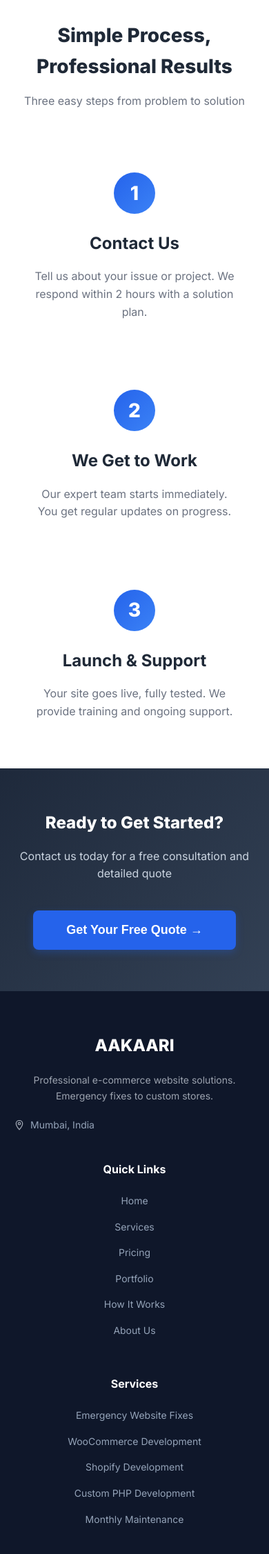
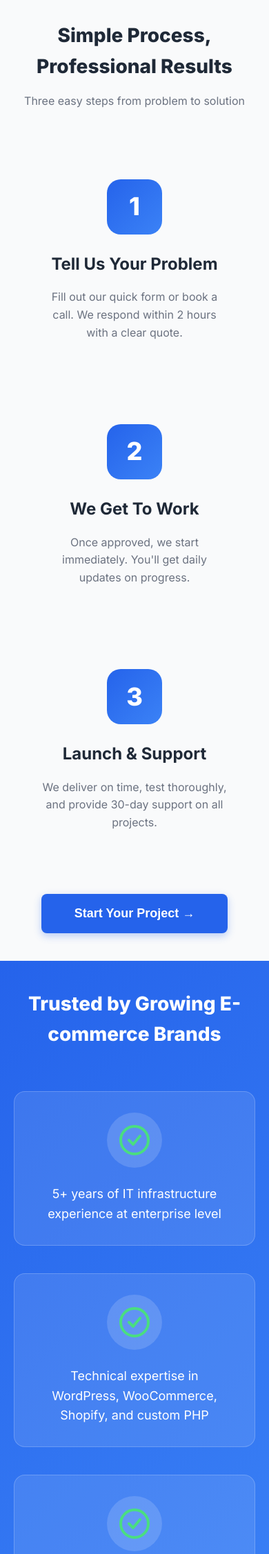
Before and after one commit to thelegendsroleplay/aakaarnew, a PHP site: page / in a window 390 px wide; the page is wider, and only the part inside the window is pictured. Shown: the part 4231-6484 px from the top of that part at 69% size. Run offline with PHP 8.4, Linux system fonts and the light colour scheme.

Commit message:
Add second part of homepage design with new sections
New sections added:
- Updated Process Section with rounded number badges
  - Tell Us Your Problem, We Get To Work, Launch & Support
  - "Start Your Project" button below process steps

- Trust Section with blue gradient background
  - "Trusted by Growing E-commerce Brands" heading
  - 3 cards with green check icons showcasing expertise
  - 5+ years experience, technical expertise, e-commerce understanding

- Final CTA Section with dark gradient
  - "Ready to Fix Your Website or Build Something Amazing?"
  - Two prominent CTA buttons side by side:
    * Emergency Help Needed (red) - Get a response in 2 hours
    * Plan a New Project (green) - Free 15-minute consultation

Styling updates:
- New rounded square number badges (80x80px with border-radius: 20px)
- Blue gradient background for trust section with transparent card overlays
- Dark gradient background for final CTA section
- Large red and green CTA buttons with two-line text
- Full responsive design for all new sections
- Proper hover effects and transitions throughout

Both home page parts now complete and fully responsive.

```diff
--- a/index.html
+++ b/index.html
@@ -185,39 +185,92 @@
     </section>
 
     <!-- Process Section -->
-    <section class="process-section">
+    <section class="process-section-home">
         <div class="container">
             <h2 class="section-title-center">Simple Process, Professional Results</h2>
             <p class="section-desc-center">Three easy steps from problem to solution</p>
 
             <div class="process-steps-grid">
-                <div class="process-card">
-                    <div class="process-number">1</div>
-                    <h3>Contact Us</h3>
-                    <p>Tell us about your issue or project. We respond within 2 hours with a solution plan.</p>
+                <div class="process-card-home">
+                    <div class="process-number-home">1</div>
+                    <h3>Tell Us Your Problem</h3>
+                    <p>Fill out our quick form or book a call. We respond within 2 hours with a clear quote.</p>
                 </div>
 
-                <div class="process-card">
-                    <div class="process-number">2</div>
-                    <h3>We Get to Work</h3>
-                    <p>Our expert team starts immediately. You get regular updates on progress.</p>
+                <div class="process-card-home">
+                    <div class="process-number-home">2</div>
+                    <h3>We Get To Work</h3>
+                    <p>Once approved, we start immediately. You'll get daily updates on progress.</p>
                 </div>
 
-                <div class="process-card">
-                    <div class="process-number">3</div>
+                <div class="process-card-home">
+                    <div class="process-number-home">3</div>
                     <h3>Launch & Support</h3>
-                    <p>Your site goes live, fully tested. We provide training and ongoing support.</p>
+                    <p>We deliver on time, test thoroughly, and provide 30-day support on all projects.</p>
+                </div>
+            </div>
+
+            <div class="process-cta">
+                <button class="btn-process-cta">Start Your Project →</button>
+            </div>
+        </div>
+    </section>
+
+    <!-- Trust Section -->
+    <section class="trust-section">
+        <div class="container">
+            <h2 class="trust-title">Trusted by Growing E-commerce Brands</h2>
+
+            <div class="trust-cards-grid">
+                <div class="trust-card">
+                    <div class="trust-icon">
+                        <svg width="48" height="48" viewBox="0 0 24 24" fill="none">
+                            <circle cx="12" cy="12" r="10" stroke="#4ade80" stroke-width="2"/>
+                            <path d="M8 12L11 15L16 9" stroke="#4ade80" stroke-width="2" stroke-linecap="round" stroke-linejoin="round"/>
+                        </svg>
+                    </div>
+                    <p>5+ years of IT infrastructure experience at enterprise level</p>
+                </div>
+
+                <div class="trust-card">
+                    <div class="trust-icon">
+                        <svg width="48" height="48" viewBox="0 0 24 24" fill="none">
+                            <circle cx="12" cy="12" r="10" stroke="#4ade80" stroke-width="2"/>
+                            <path d="M8 12L11 15L16 9" stroke="#4ade80" stroke-width="2" stroke-linecap="round" stroke-linejoin="round"/>
+                        </svg>
+                    </div>
+                    <p>Technical expertise in WordPress, WooCommerce, Shopify, and custom PHP</p>
+                </div>
+
+                <div class="trust-card">
+                    <div class="trust-icon">
+                        <svg width="48" height="48" viewBox="0 0 24 24" fill="none">
+                            <circle cx="12" cy="12" r="10" stroke="#4ade80" stroke-width="2"/>
+                            <path d="M8 12L11 15L16 9" stroke="#4ade80" stroke-width="2" stroke-linecap="round" stroke-linejoin="round"/>
+                        </svg>
+                    </div>
+                    <p>Deep understanding of e-commerce operations and customer needs</p>
                 </div>
             </div>
         </div>
     </section>
 
-    <!-- CTA Section -->
-    <section class="cta-section">
+    <!-- Final CTA Section -->
+    <section class="final-cta-section">
         <div class="container">
-            <h2 class="cta-title">Ready to Get Started?</h2>
-            <p class="cta-subtitle">Contact us today for a free consultation and detailed quote</p>
-            <button class="btn-cta">Get Your Free Quote →</button>
+            <h2 class="final-cta-title">Ready to Fix Your Website or Build Something Amazing?</h2>
+            <p class="final-cta-subtitle">Get in touch today and let's discuss your project</p>
+
+            <div class="final-cta-buttons">
+                <button class="btn-emergency-cta">
+                    <span class="btn-title">Emergency Help Needed</span>
+                    <span class="btn-subtitle">Get a response in 2 hours</span>
+                </button>
+                <button class="btn-project-cta">
+                    <span class="btn-title">Plan a New Project</span>
+                    <span class="btn-subtitle">Free 15-minute consultation</span>
+                </button>
+            </div>
         </div>
     </section>
 
--- a/styles.css
+++ b/styles.css
@@ -431,7 +431,7 @@ body {
     transform: translateX(4px);
 }
 
-/* Process Section */
+/* Process Section (Services Page) */
 .process-section {
     padding: 80px 0;
     background-color: white;
@@ -473,6 +473,194 @@ body {
     font-size: 16px;
     color: #6b7280;
     line-height: 1.6;
+}
+
+/* Process Section (Home Page) */
+.process-section-home {
+    padding: 80px 0;
+    background-color: #f9fafb;
+}
+
+.process-card-home {
+    text-align: center;
+    padding: 40px;
+}
+
+.process-number-home {
+    width: 80px;
+    height: 80px;
+    background: linear-gradient(135deg, #2563eb 0%, #3b82f6 100%);
+    border-radius: 20px;
+    display: flex;
+    align-items: center;
+    justify-content: center;
+    font-size: 36px;
+    font-weight: 800;
+    color: white;
+    margin: 0 auto 24px;
+}
+
+.process-card-home h3 {
+    font-size: 24px;
+    font-weight: 700;
+    margin-bottom: 16px;
+    color: #1f2937;
+}
+
+.process-card-home p {
+    font-size: 16px;
+    color: #6b7280;
+    line-height: 1.6;
+}
+
+.process-cta {
+    text-align: center;
+    margin-top: 50px;
+}
+
+.btn-process-cta {
+    background-color: #2563eb;
+    color: white;
+    border: none;
+    padding: 18px 48px;
+    border-radius: 8px;
+    font-weight: 600;
+    font-size: 18px;
+    cursor: pointer;
+    transition: all 0.3s;
+    box-shadow: 0 4px 12px rgba(37, 99, 235, 0.3);
+}
+
+.btn-process-cta:hover {
+    background-color: #1d4ed8;
+    transform: translateY(-2px);
+    box-shadow: 0 6px 20px rgba(37, 99, 235, 0.4);
+}
+
+/* Trust Section */
+.trust-section {
+    padding: 80px 0;
+    background: linear-gradient(135deg, #2563eb 0%, #3b82f6 100%);
+}
+
+.trust-title {
+    font-size: 48px;
+    font-weight: 800;
+    text-align: center;
+    margin-bottom: 60px;
+    color: white;
+}
+
+.trust-cards-grid {
+    display: grid;
+    grid-template-columns: repeat(3, 1fr);
+    gap: 40px;
+}
+
+.trust-card {
+    background-color: rgba(255, 255, 255, 0.1);
+    border: 1px solid rgba(255, 255, 255, 0.2);
+    border-radius: 16px;
+    padding: 40px;
+    text-align: center;
+    transition: all 0.3s;
+}
+
+.trust-card:hover {
+    background-color: rgba(255, 255, 255, 0.15);
+    transform: translateY(-5px);
+}
+
+.trust-icon {
+    width: 80px;
+    height: 80px;
+    background-color: rgba(255, 255, 255, 0.15);
+    border-radius: 50%;
+    display: flex;
+    align-items: center;
+    justify-content: center;
+    margin: 0 auto 24px;
+}
+
+.trust-card p {
+    font-size: 18px;
+    color: white;
+    line-height: 1.6;
+}
+
+/* Final CTA Section */
+.final-cta-section {
+    padding: 100px 0;
+    background: linear-gradient(135deg, #1e293b 0%, #334155 100%);
+}
+
+.final-cta-title {
+    font-size: 48px;
+    font-weight: 800;
+    color: white;
+    text-align: center;
+    margin-bottom: 16px;
+}
+
+.final-cta-subtitle {
+    font-size: 20px;
+    color: #cbd5e1;
+    text-align: center;
+    margin-bottom: 50px;
+}
+
+.final-cta-buttons {
+    display: flex;
+    justify-content: center;
+    gap: 30px;
+}
+
+.btn-emergency-cta,
+.btn-project-cta {
+    display: flex;
+    flex-direction: column;
+    align-items: center;
+    padding: 24px 48px;
+    border-radius: 12px;
+    border: none;
+    cursor: pointer;
+    transition: all 0.3s;
+    box-shadow: 0 4px 12px rgba(0, 0, 0, 0.2);
+}
+
+.btn-emergency-cta {
+    background-color: #ef4444;
+}
+
+.btn-emergency-cta:hover {
+    background-color: #dc2626;
+    transform: translateY(-3px);
+    box-shadow: 0 6px 20px rgba(239, 68, 68, 0.4);
+}
+
+.btn-project-cta {
+    background-color: #10b981;
+}
+
+.btn-project-cta:hover {
+    background-color: #059669;
+    transform: translateY(-3px);
+    box-shadow: 0 6px 20px rgba(16, 185, 129, 0.4);
+}
+
+.btn-emergency-cta .btn-title,
+.btn-project-cta .btn-title {
+    font-size: 20px;
+    font-weight: 700;
+    color: white;
+    margin-bottom: 6px;
+}
+
+.btn-emergency-cta .btn-subtitle,
+.btn-project-cta .btn-subtitle {
+    font-size: 14px;
+    color: rgba(255, 255, 255, 0.9);
+    font-weight: 500;
 }
 
 /* Emergency Fixes Section */
@@ -1364,6 +1552,21 @@ body {
     .process-steps-grid {
         grid-template-columns: 1fr;
     }
+
+    .trust-cards-grid {
+        grid-template-columns: 1fr;
+    }
+
+    .final-cta-buttons {
+        flex-direction: column;
+        align-items: center;
+    }
+
+    .btn-emergency-cta,
+    .btn-project-cta {
+        width: 100%;
+        max-width: 400px;
+    }
 }
 
 @media (max-width: 768px) {
@@ -1440,6 +1643,18 @@ body {
     .footer-content {
         grid-template-columns: 1fr;
     }
+
+    .trust-title {
+        font-size: 36px;
+    }
+
+    .final-cta-title {
+        font-size: 36px;
+    }
+
+    .final-cta-subtitle {
+        font-size: 18px;
+    }
 }
 
 @media (max-width: 480px) {
@@ -1481,6 +1696,9 @@ body {
     .quick-services,
     .services-overview,
     .process-section,
+    .process-section-home,
+    .trust-section,
+    .final-cta-section,
     .emergency-fixes,
     .woocommerce-section,
     .shopify-section,
@@ -1517,4 +1735,30 @@ body {
     .cta-title {
         font-size: 24px;
     }
-}
+
+    .trust-title {
+        font-size: 28px;
+    }
+
+    .trust-card {
+        padding: 30px;
+    }
+
+    .final-cta-title {
+        font-size: 28px;
+    }
+
+    .final-cta-subtitle {
+        font-size: 16px;
+    }
+
+    .btn-emergency-cta,
+    .btn-project-cta {
+        padding: 20px 32px;
+    }
+
+    .btn-emergency-cta .btn-title,
+    .btn-project-cta .btn-title {
+        font-size: 18px;
+    }
+}
```
